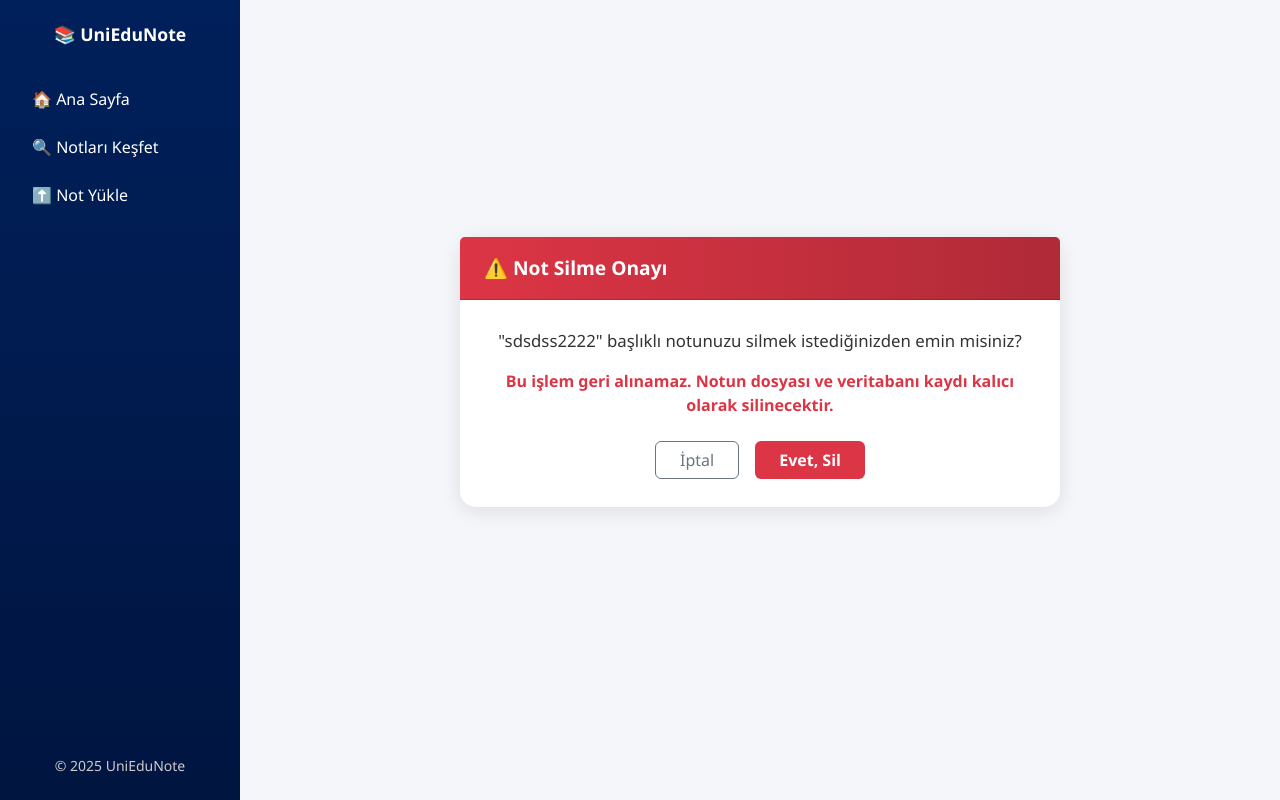
After one commit to serhatblb/UniEduNote_Proje, a Django app: page /notes/3/delete/ in a window 1280 px wide. The commit adds this page. Run offline with Django 5.2, Linux system fonts and the light colour scheme; a user stored in the database is signed in; data comes from the database, SQL or seed files in the repository; both versions use the stored data as it was after the commit.

Commit message:
CRUD islemleri tamam

```diff
--- /dev/null
+++ b/notes/templates/notes/note_confirm_delete.html
@@ -0,0 +1,102 @@
+{% extends "notes/base.html" %}
+{% block title %}Not Silme Onayı{% endblock %}
+
+{% block content %}
+<style>
+  .confirm-container {
+    display:flex;
+    justify-content:center;
+    align-items:center;
+    min-height:calc(100vh - 120px);
+  }
+
+  .card {
+    border:0;
+    border-radius:16px;
+    box-shadow:0 4px 20px rgba(0,0,0,0.1);
+    max-width:600px;
+    width:100%;
+    background:#fff;
+  }
+
+  .card-header {
+    background:linear-gradient(90deg,#dc3545,#b02a37);
+    color:#fff;
+    border-top-left-radius:16px;
+    border-top-right-radius:16px;
+    padding:1.2rem 1.5rem;
+  }
+
+  .card-header h4 {
+    margin:0;
+    font-weight:600;
+    font-size:1.2rem;
+  }
+
+  .card-body {
+    padding:1.75rem;
+  }
+
+  .card-body p.lead {
+    font-size:1.05rem;
+    color:#333;
+    margin-bottom:1rem;
+  }
+
+  .text-danger {
+    font-weight:600;
+  }
+
+  .btn-outline-secondary {
+    border:1px solid #6c757d;
+    color:#6c757d;
+    font-weight:500;
+    transition:all .2s ease;
+  }
+  .btn-outline-secondary:hover {
+    background:#6c757d;
+    color:#fff;
+  }
+
+  .btn-danger {
+    background:#dc3545;
+    border:none;
+    font-weight:600;
+  }
+  .btn-danger:hover {
+    background:#b02a37;
+  }
+
+  @media (max-width:768px){
+    .card-body{padding:1.25rem;}
+  }
+</style>
+
+<div class="container confirm-container">
+  <div class="card">
+    <div class="card-header">
+      <h4>⚠️ Not Silme Onayı</h4>
+    </div>
+    <div class="card-body text-center">
+      <p class="lead">
+        <strong>"{{ note.title }}"</strong> başlıklı notunuzu silmek istediğinizden emin misiniz?
+      </p>
+      <p class="text-danger">
+        Bu işlem geri alınamaz. Notun dosyası ve veritabanı kaydı kalıcı olarak silinecektir.
+      </p>
+
+      <form method="POST" class="mt-4">
+        {% csrf_token %}
+        <div class="d-flex justify-content-center gap-3">
+          <a href="{% url 'note_detail' pk=note.pk %}" class="btn btn-outline-secondary px-4">
+            İptal
+          </a>
+          <button type="submit" class="btn btn-danger px-4">
+            Evet, Sil
+          </button>
+        </div>
+      </form>
+    </div>
+  </div>
+</div>
+{% endblock %}
--- a/notes/urls.py
+++ b/notes/urls.py
@@ -10,6 +10,8 @@ urlpatterns = [
     path('notes/', views.note_list_view, name='note_list'),
     path('notes/<int:pk>/', views.note_detail_view, name='note_detail'),
     path('notes/<int:pk>/download/', views.download_note, name='download_note'),
+    path('notes/<int:pk>/delete/', views.delete_note, name='delete_note'),
+    path('notes/<int:pk>/edit/', views.edit_note, name='edit_note'),
 
     # AJAX Adresleri (Yükleme ve Filtreleme için Ortak)
     path('ajax/load-departments/', views.load_departments, name='ajax_load_departments'),
--- a/notes/views.py
+++ b/notes/views.py
@@ -35,6 +35,105 @@ def download_note(request, pk):
     )
 
     return response
+
+
+@login_required
+def delete_note(request, pk):
+    note = get_object_or_404(Note, pk=pk)
+
+    # Güvenlik Kontrolü: Sadece notu yükleyen silebilir
+    if note.uploader != request.user:
+        messages.error(request, "Bu notu silme yetkiniz yok.")
+        return redirect('note_detail', pk=pk)
+
+    if request.method == 'POST':
+        # Dosyayı sunucudan sil (isteğe bağlı ama önerilir)
+        note.file.delete(save=False)
+
+        # Veritabanı kaydını sil
+        note.delete()
+
+        messages.success(request, f"'{note.title}' başlıklı notunuz başarıyla silindi.")
+        return redirect('dashboard')  # Not silindikten sonra dashboard'a yönlendir
+
+    # GET metodu ile gelinirse bir onay sayfası gösterebiliriz
+    # Ancak basit tutmak için, direkt POST metoduyla silme yapacağız.
+    # Yine de onay için bir template kullanmak daha iyi bir kullanıcı deneyimi sağlar.
+    context = {
+        'note': note,
+        'title': f"{note.title} Silme Onayı"
+    }
+    return render(request, 'notes/note_confirm_delete.html', context)
+
+
+@login_required
+def edit_note(request, pk):
+    note = get_object_or_404(Note, pk=pk)
+
+    # Güvenlik Kontrolü: Sadece notu yükleyen düzenleyebilir
+    if note.uploader != request.user:
+        messages.error(request, "Bu notu düzenleme yetkiniz yok.")
+        return redirect('note_detail', pk=pk)
+
+    # Var olan notu form örneği olarak geçiriyoruz (instance=note)
+    # request.FILES'ı sadece dosya değişirse işlemek için ekliyoruz
+    form = NoteUploadForm(request.POST or None, request.FILES or None, instance=note)
+
+    # Dosya filtresi alanlarının doğru varsayılan değerleri göstermesi için
+    # Formu manuel olarak güncelliyoruz.
+    if request.method == 'GET' or 'university' not in request.POST:
+        # Notun bağlı olduğu Üniversite, Bölüm ve Dönem'i al
+        current_semester = note.course.semester
+        current_department = current_semester.department
+        current_university = current_department.university
+
+        # Form alanlarını o anki değerlerle doldur
+        form.fields['university'].initial = current_university.pk
+        form.fields['department'].queryset = Department.objects.filter(university=current_university).order_by('name')
+        form.fields['department'].initial = current_department.pk
+        form.fields['semester'].queryset = Semester.objects.filter(department=current_department).order_by('name')
+        form.fields['semester'].initial = current_semester.pk
+        form.fields['course'].queryset = Course.objects.filter(semester=current_semester).order_by('code')
+
+    # --- AJAX'lı filtreleme mantığı (POST veya AJAX ile dinamik yüklemeler) ---
+    # Bu kısım, upload_note view'indeki ile aynıdır ve form gönderildiğinde
+    # veya AJAX ile yeni bir seçim yapıldığında çalışır.
+    if 'university' in request.POST:
+        try:
+            # Aynı zamanda formun veri doğruluğunu da kontrol ederiz.
+            university_id = int(request.POST.get('university'))
+            form.fields['department'].queryset = Department.objects.filter(university_id=university_id).order_by('name')
+        except (ValueError, TypeError):
+            pass
+
+    if 'department' in request.POST:
+        try:
+            department_id = int(request.POST.get('department'))
+            form.fields['semester'].queryset = Semester.objects.filter(department_id=department_id).order_by('name')
+        except (ValueError, TypeError):
+            pass
+
+    if 'semester' in request.POST:
+        try:
+            semester_id = int(request.POST.get('semester'))
+            form.fields['course'].queryset = Course.objects.filter(semester_id=semester_id).order_by('code')
+        except (ValueError, TypeError):
+            pass
+    # --- AJAX/Filtreleme Mantığı Bitişi ---
+
+    if form.is_valid():
+        # Formu kaydet (bu, var olan 'note' nesnesini günceller)
+        form.save()
+        messages.success(request, f"'{note.title}' başlıklı notunuz başarıyla güncellendi.")
+        return redirect('note_detail', pk=note.pk)
+
+    context = {
+        'form': form,
+        'is_editing': True,  # Template'e düzenleme modunda olduğumuzu bildirir
+        'note': note,
+        'title': f"{note.title} Düzenleniyor"
+    }
+    return render(request, 'notes/upload_note.html', context)
 @login_required
 def dashboard_view(request):
     return render(request, 'notes/dashboard.html')
```
Also changed, not shown: notes/templates/notes/note_detail.html (+7 -2 lines), notes/templates/notes/upload_note.html (+71 -97 lines), db.sqlite3, 1 other file.
